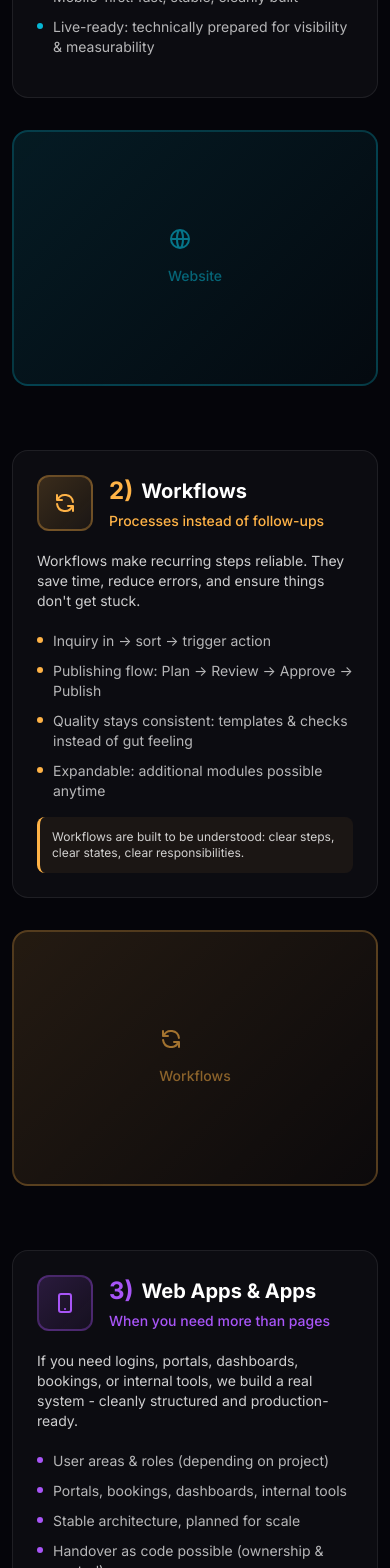
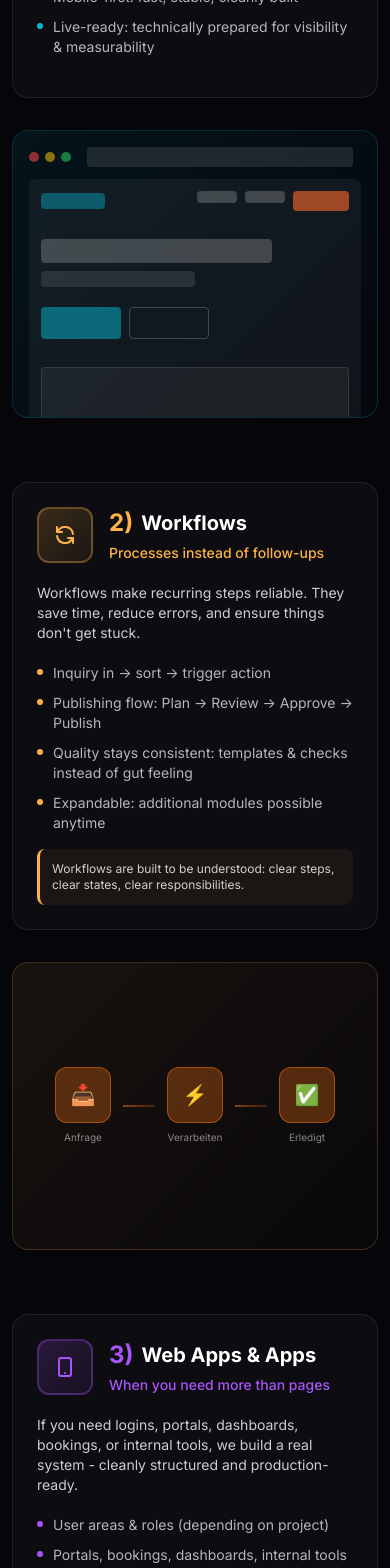
Before and after one commit to agentflowm-hash/agentflowm, a Next.js app: page /en/loesung in a window 390 px wide. Shown: the part 2680-4248 px from the top of the page. Built offline with nearby package versions, Linux system fonts and the light colour scheme; no server answers.

Commit message:
feat: Echte Visualisierungen für Loesung Seite 🎨
NEUE MOCKUPS:
1. Website - Browser mit Header, CTAs, Cards
2. Workflows - 3-Step Flow Diagram mit Emojis
3. Apps - Phone + Tablet Mockup

Pure CSS/HTML - keine Bilder nötig!

```diff
--- a/src/app/[locale]/loesung/page.tsx
+++ b/src/app/[locale]/loesung/page.tsx
@@ -734,28 +734,109 @@ function LeistungenSection() {
                     )}
                   </div>
 
-                  {/* Visual with Icon */}
+                  {/* Visual Mockup */}
                   <div
-                    className={`${isEven ? "lg:order-2" : "lg:order-1"} h-64 rounded-2xl flex items-center justify-center`}
+                    className={`${isEven ? "lg:order-2" : "lg:order-1"} h-72 sm:h-80 rounded-2xl overflow-hidden`}
                     style={{
-                      background: `linear-gradient(135deg, ${item.color}20, ${item.color}08)`,
-                      border: `2px solid ${item.color}40`,
+                      background: `linear-gradient(135deg, ${item.color}15, ${item.color}05)`,
+                      border: `1px solid ${item.color}30`,
                     }}
                   >
-                    <div className="text-center">
-                      <div
-                        className="text-6xl mb-3 opacity-60"
-                        style={{ color: item.color }}
-                      >
-                        {item.icon}
+                    {/* Website Mockup */}
+                    {i === 0 && (
+                      <div className="h-full p-4 flex flex-col">
+                        {/* Browser Chrome */}
+                        <div className="flex items-center gap-2 mb-3">
+                          <div className="flex gap-1.5">
+                            <div className="w-2.5 h-2.5 rounded-full bg-red-500/60" />
+                            <div className="w-2.5 h-2.5 rounded-full bg-yellow-500/60" />
+                            <div className="w-2.5 h-2.5 rounded-full bg-green-500/60" />
+                          </div>
+                          <div className="flex-1 h-5 rounded bg-white/10 mx-2" />
+                        </div>
+                        {/* Website Content */}
+                        <div className="flex-1 rounded-lg bg-white/5 p-3 space-y-3">
+                          <div className="flex justify-between items-center">
+                            <div className="w-16 h-4 rounded bg-cyan-500/40" />
+                            <div className="flex gap-2">
+                              <div className="w-10 h-3 rounded bg-white/20" />
+                              <div className="w-10 h-3 rounded bg-white/20" />
+                              <div className="w-14 h-5 rounded bg-[#FC682C]/60" />
+                            </div>
+                          </div>
+                          <div className="pt-4 space-y-2">
+                            <div className="w-3/4 h-6 rounded bg-white/20" />
+                            <div className="w-1/2 h-4 rounded bg-white/10" />
+                          </div>
+                          <div className="flex gap-2 pt-2">
+                            <div className="w-20 h-8 rounded bg-cyan-500/50" />
+                            <div className="w-20 h-8 rounded border border-white/20" />
+                          </div>
+                          <div className="grid grid-cols-3 gap-2 pt-4">
+                            <div className="h-16 rounded bg-white/5 border border-white/10" />
+                            <div className="h-16 rounded bg-white/5 border border-white/10" />
+                            <div className="h-16 rounded bg-white/5 border border-white/10" />
+                          </div>
+                        </div>
                       </div>
-                      <span
-                        className="text-sm font-medium opacity-50"
-                        style={{ color: item.color }}
-                      >
-                        {item.title}
-                      </span>
-                    </div>
+                    )}
+                    {/* Workflow Mockup */}
+                    {i === 1 && (
+                      <div className="h-full p-6 flex items-center justify-center">
+                        <div className="flex items-center gap-3">
+                          {/* Step 1 */}
+                          <div className="flex flex-col items-center">
+                            <div className="w-14 h-14 rounded-xl bg-orange-500/30 border border-orange-500/50 flex items-center justify-center text-orange-400 text-xl">📥</div>
+                            <span className="text-[10px] text-white/50 mt-1.5">Anfrage</span>
+                          </div>
+                          <div className="w-8 h-0.5 bg-gradient-to-r from-orange-500/50 to-orange-500/20" />
+                          {/* Step 2 */}
+                          <div className="flex flex-col items-center">
+                            <div className="w-14 h-14 rounded-xl bg-orange-500/30 border border-orange-500/50 flex items-center justify-center text-orange-400 text-xl">⚡</div>
+                            <span className="text-[10px] text-white/50 mt-1.5">Verarbeiten</span>
+                          </div>
+                          <div className="w-8 h-0.5 bg-gradient-to-r from-orange-500/50 to-orange-500/20" />
+                          {/* Step 3 */}
+                          <div className="flex flex-col items-center">
+                            <div className="w-14 h-14 rounded-xl bg-orange-500/30 border border-orange-500/50 flex items-center justify-center text-orange-400 text-xl">✅</div>
+                            <span className="text-[10px] text-white/50 mt-1.5">Erledigt</span>
+                          </div>
+                        </div>
+                      </div>
+                    )}
+                    {/* App Mockup */}
+                    {i === 2 && (
+                      <div className="h-full p-4 flex items-center justify-center gap-4">
+                        {/* Phone */}
+                        <div className="w-28 h-52 rounded-2xl bg-black/50 border-2 border-purple-500/40 p-1.5 relative">
+                          <div className="absolute top-2 left-1/2 -translate-x-1/2 w-12 h-1 rounded-full bg-white/20" />
+                          <div className="h-full rounded-xl bg-gradient-to-b from-purple-500/20 to-purple-500/5 p-2 pt-4">
+                            <div className="w-full h-3 rounded bg-white/20 mb-2" />
+                            <div className="w-2/3 h-2 rounded bg-white/10 mb-3" />
+                            <div className="space-y-1.5">
+                              <div className="h-8 rounded bg-white/10" />
+                              <div className="h-8 rounded bg-white/10" />
+                              <div className="h-8 rounded bg-purple-500/40" />
+                            </div>
+                          </div>
+                        </div>
+                        {/* Tablet */}
+                        <div className="w-36 h-48 rounded-xl bg-black/50 border-2 border-purple-500/40 p-1.5 hidden sm:block">
+                          <div className="h-full rounded-lg bg-gradient-to-b from-purple-500/20 to-purple-500/5 p-2">
+                            <div className="flex justify-between mb-2">
+                              <div className="w-10 h-3 rounded bg-purple-500/40" />
+                              <div className="w-6 h-3 rounded bg-white/20" />
+                            </div>
+                            <div className="grid grid-cols-2 gap-1.5">
+                              <div className="h-14 rounded bg-white/10" />
+                              <div className="h-14 rounded bg-white/10" />
+                              <div className="h-14 rounded bg-white/10" />
+                              <div className="h-14 rounded bg-white/10" />
+                            </div>
+                          </div>
+                        </div>
+                      </div>
+                    )}
                   </div>
                 </motion.div>
               );
```
